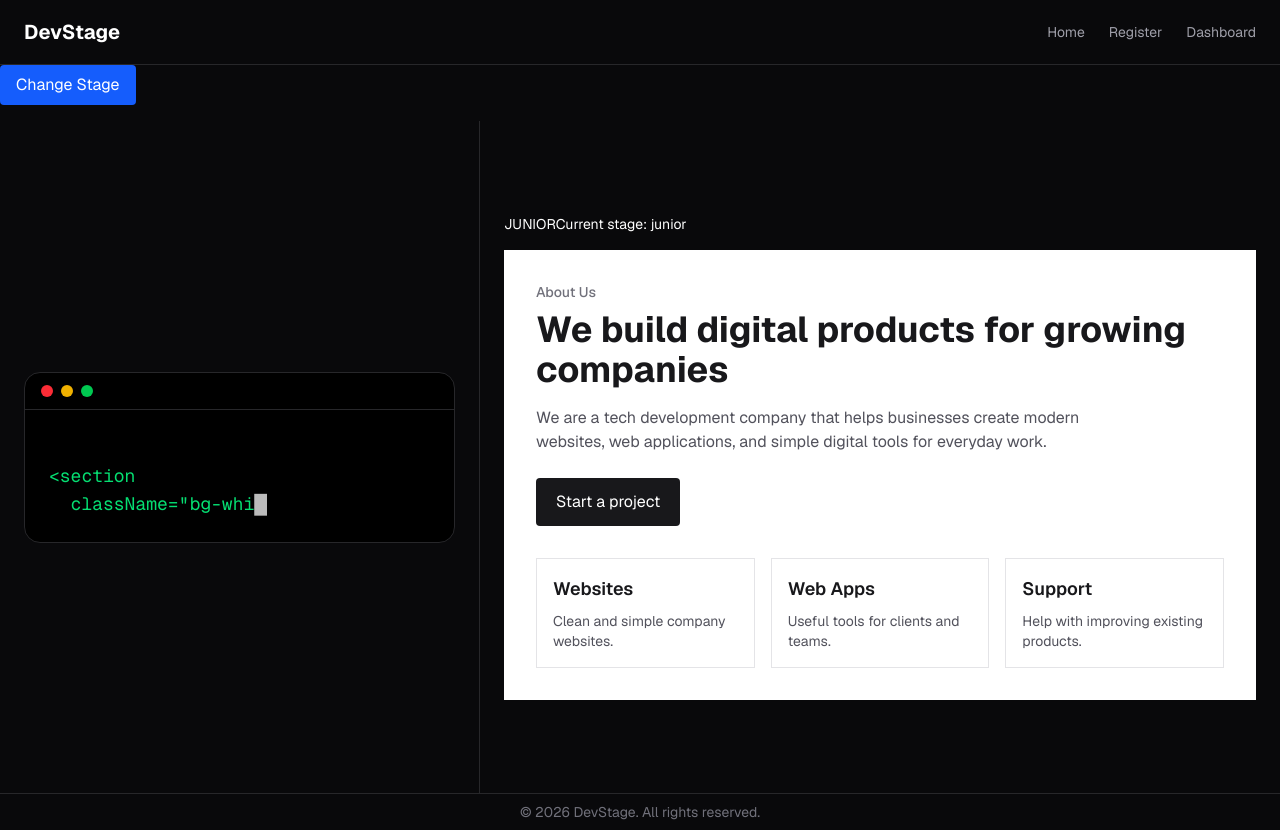
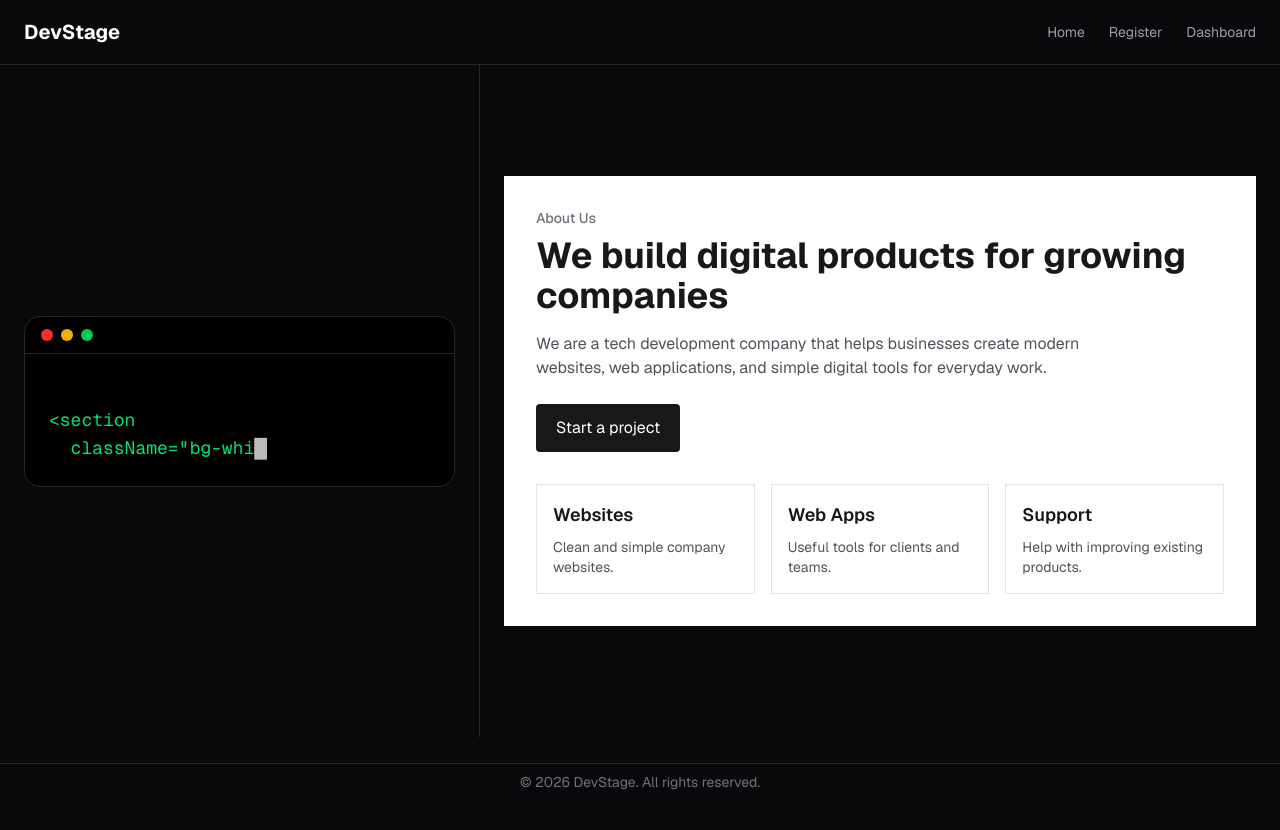
Before and after one commit to saeedhei/team-alla-biloshapka, a Next.js app: page / in a window 1280 px wide. After the commit the page ends 800 px from the top, so only its background shows below. Built offline with nearby package versions, Linux system fonts and the light colour scheme.

Commit message:
remove temporary debug controls

```diff
--- a/components/home/HomeScene.tsx
+++ b/components/home/HomeScene.tsx
@@ -1,20 +1,14 @@
 "use client";
 
+import { useState } from "react";
 import CodePanel from "./CodePanel";
 import VisualPanel from "./VisualPanel";
-import { useState } from "react";
 
 export default function HomeScene() {
   const [stage, setStage] = useState("junior");
+
   return (
     <section className="flex-1 bg-zinc-950 text-white">
-      <button
-        onClick={() => setStage(stage === "junior" ? "middle" : "junior")}
-        className="mb-4 rounded bg-blue-600 px-4 py-2 text-white"
-      >
-        Change Stage
-      </button>
-
       <div className="mx-auto flex min-h-[calc(100vh-128px)] max-w-7xl flex-col lg:flex-row">
 
         {/* LEFT SIDE */}
--- a/components/home/VisualPanel.tsx
+++ b/components/home/VisualPanel.tsx
@@ -7,16 +7,7 @@ type VisualPanelProps = {
 export default function VisualPanel({ stage }: VisualPanelProps) {
   return (
     <div className="w-full max-w-3xl">
-
-      <p className="mb-4 text-sm text-white">
-
-          {stage.toUpperCase()}
-
-        Current stage: {stage}
-      </p>
-
       <AboutSection stage={stage} />
-
     </div>
   );
 }
```
